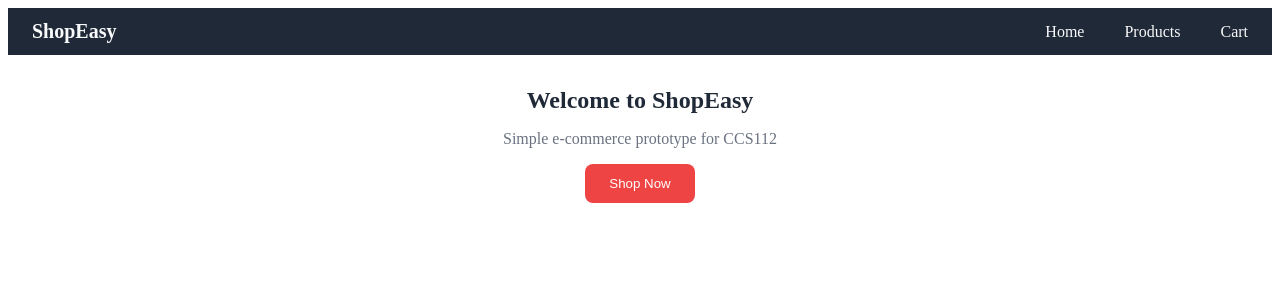
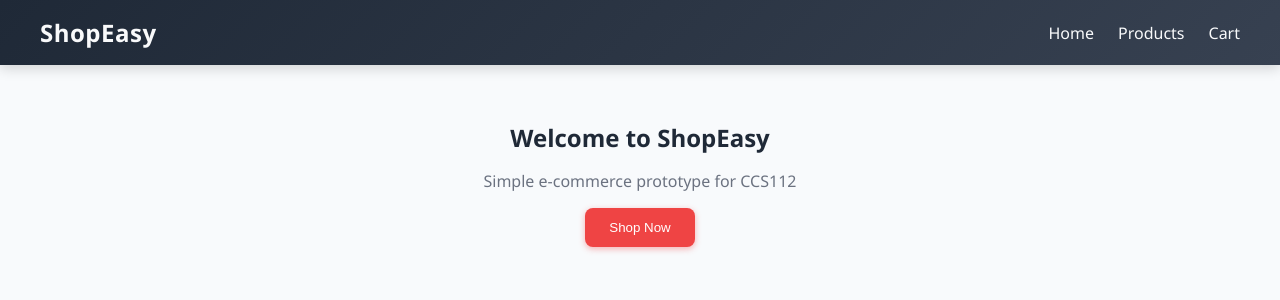
Before and after one commit to andrei4-rgb/ccs112-shopeasy-sprint2, a React (Create React App) app: page / in a window 1280 px wide. Shown: the top 300 px of the page. Built offline with nearby package versions, Linux system fonts and the light colour scheme.

Commit message:
giving aesthetic vibes on our ecommerce (Artillero)

```diff
--- a/src/index.css
+++ b/src/index.css
@@ -1,31 +1,107 @@
-/* Artillero, Lexin Andrei G. */
+/* Artillero, Lexin Andrei G. — Enhanced Aesthetic Version */
+/* i tweaked it */
 
+body {
+  font-family: "Poppins", "Segoe UI", sans-serif;
+  background-color: #f8fafc;
+  color: #1f2937;
+  margin: 0;
+  padding: 0;
+}
+
+/* Navbar */
 nav {
-  background-color: #1F2937;
+  background: linear-gradient(135deg, #1f2937 0%, #374151 100%);
   display: flex;
   align-items: center;
   justify-content: space-between;
-  padding: 12px 24px;
-}
-
-nav a {
-  color: #F9FAFB;
-  margin-left: 16px;
-  text-decoration: none;
-  font-weight: 500;
-}
-
-nav a:hover {
-  color: #EF4444;
+  padding: 16px 40px;
+  box-shadow: 0 4px 12px rgba(0, 0, 0, 0.15);
+  position: sticky;
+  top: 0;
+  z-index: 100;
 }
 
 .logo {
-  color: #F9FAFB;
-  font-weight: 600;
-  font-size: 1.25rem;
+  color: #f9fafb;
+  font-weight: 700;
+  font-size: 1.5rem;
+  letter-spacing: 0.5px;
+  transition: transform 0.2s ease;
+}
+
+.logo:hover {
+  transform: scale(1.05);
 }
 
 .nav-links {
   display: flex;
   gap: 24px;
 }
+
+nav a {
+  color: #f9fafb;
+  text-decoration: none;
+  font-weight: 500;
+  transition: color 0.3s ease, transform 0.2s ease;
+}
+
+nav a:hover {
+  color: #f87171;
+  transform: translateY(-2px);
+}
+
+/* Buttons */
+button {
+  background: #ef4444;
+  color: white;
+  border: none;
+  border-radius: 10px;
+  padding: 10px 18px;
+  cursor: pointer;
+  font-weight: 500;
+  box-shadow: 0 2px 6px rgba(239, 68, 68, 0.4);
+  transition: all 0.3s ease;
+}
+
+button:hover {
+  background: #dc2626;
+  transform: translateY(-2px);
+  box-shadow: 0 4px 10px rgba(220, 38, 38, 0.4);
+}
+
+/* Page Container */
+.page-container {
+  max-width: 1200px;
+  margin: 0 auto;
+  padding: 24px;
+}
+
+/* Product Cards */
+.product-card {
+  background: #ffffff;
+  border-radius: 12px;
+  box-shadow: 0 4px 8px rgba(0, 0, 0, 0.08);
+  transition: transform 0.3s ease, box-shadow 0.3s ease;
+}
+
+.product-card:hover {
+  transform: translateY(-6px);
+  box-shadow: 0 8px 16px rgba(0, 0, 0, 0.15);
+}
+
+/* Product Images */
+.product-card img {
+  border-top-left-radius: 12px;
+  border-top-right-radius: 12px;
+}
+
+/* Footer (if you add one) */
+footer {
+  background: #1f2937;
+  color: #d1d5db;
+  text-align: center;
+  padding: 20px 0;
+  margin-top: 40px;
+  font-size: 0.9rem;
+}
```
